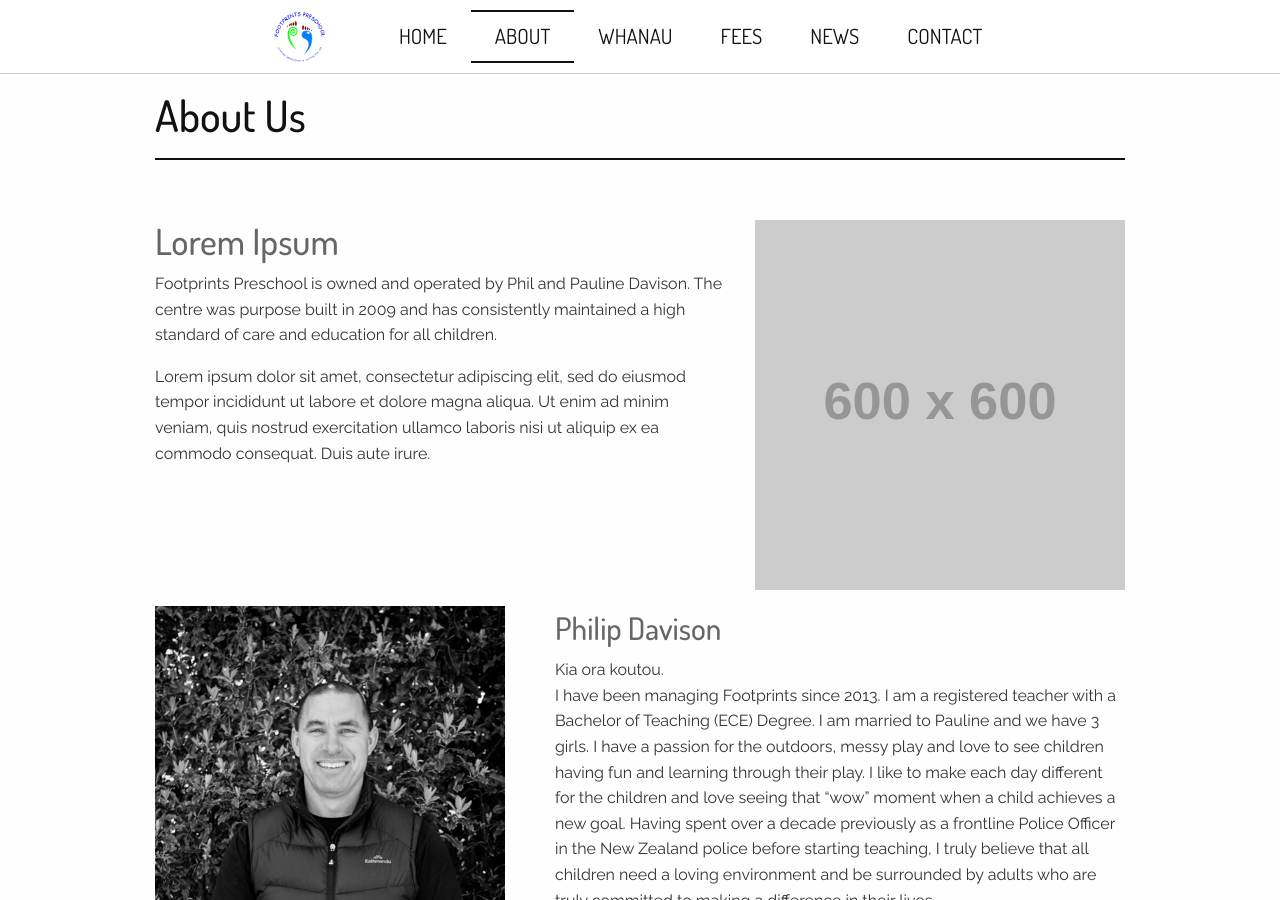
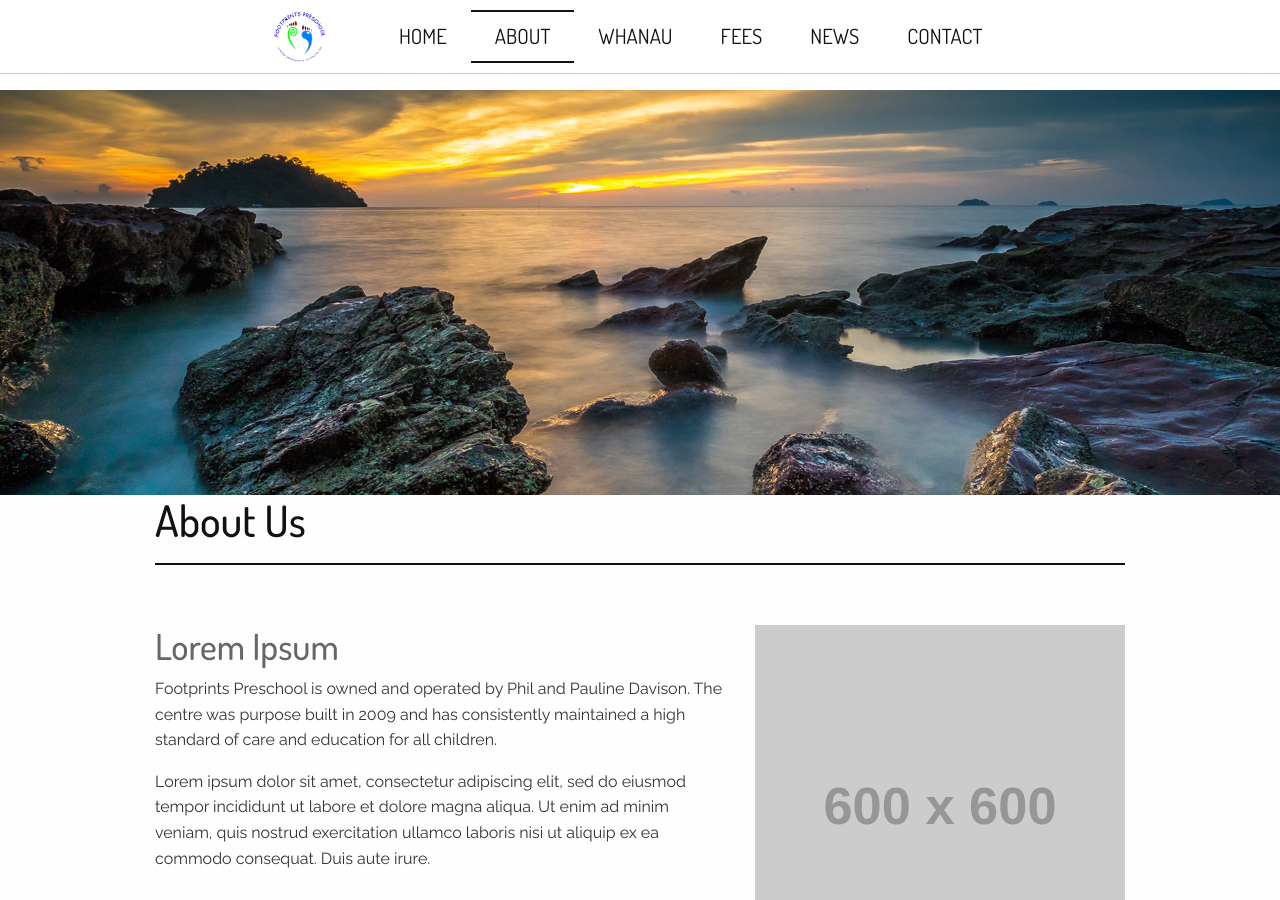
Before and after one commit to viv-b/footprints-preschool, a Jekyll site: the page built from about.html, in a window 1280 px wide and 900 px high. Built offline with Jekyll 4.4.1, drawn with Linux system fonts in a browser that asks for light colours; nearby versions of some CDN libraries.

Commit message:
Updated 'about.html' via CloudCannon

```diff
--- a/about.html
+++ b/about.html
@@ -3,7 +3,7 @@ title: About
 meta_title:
 description:
 heading: About Us
-hero_image:
+hero_image: /uploads/slider/slider-1.jpg
 ---
 
 <div class="wrapper-padding">
```
